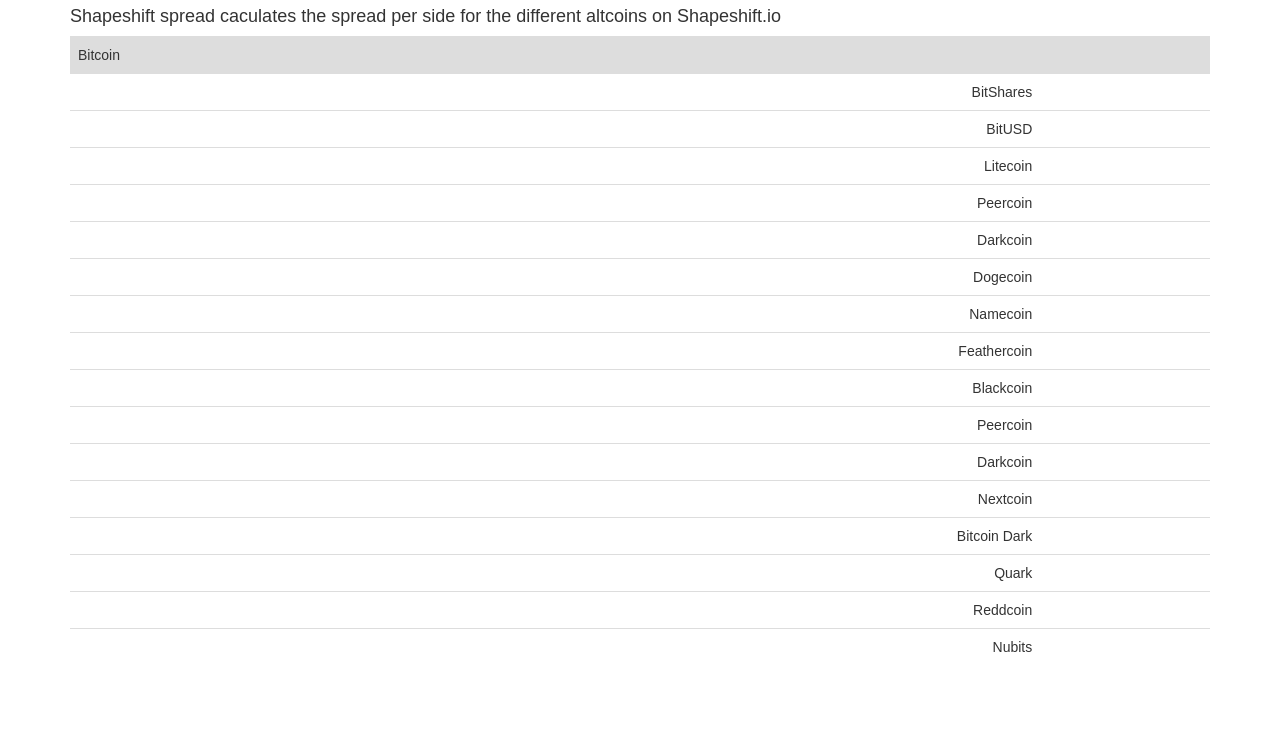
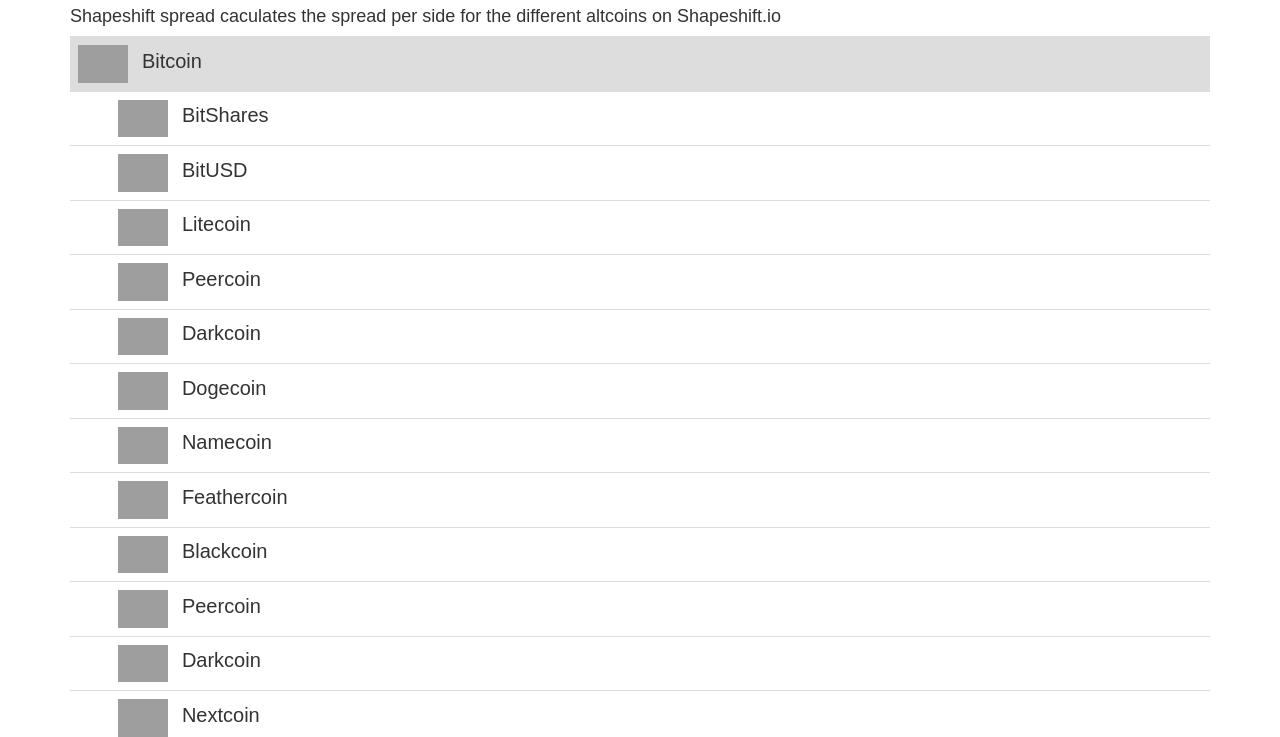
Before and after one commit to kaibakker/shapeshiftspread, a plain HTML site: page index.html in a window 1280 px wide. Shown: the part 63-800 px from the top of the page. Drawn offline with nearby package versions, Linux system fonts and the light colour scheme; no server answers; grey boxes are pictures that could not be loaded.

Commit message:
Added icons and some styling

```diff
--- a/index.html
+++ b/index.html
@@ -9,6 +9,7 @@
 
 	<!-- Favicon -->
 	<link rel="icon" type="image/png" href="http://whatisbitusd.com/images/favicon.png" />
+
 
 	<!-- Bootstrap -->
 	<link href="http://whatisbitusd.com/css/bootstrap.min.css" rel="stylesheet" type="text/css">
@@ -77,71 +78,156 @@
 </h4>
 	<table class="table">
 		<tr id="btc" class="coin selected">
-			<td class="name">Bitcoin</td>
+			<td>
+				<div class="name">
+					<img src="https://shapeshift.io/images/coins/bitcoin.png" />
+					<span>Bitcoin</span >
+				</div>
+			</td>
 			<td class="spread"></td>
 		</tr>
 		<tr id="bts" class="coin">
-			<td class="name">BitShares</td>
+			<td>
+				<div class="name">
+					<img src="https://shapeshift.io/images/coins/bitshares.png" class="coin-image" alt="BitShares icon"/>
+					<span>BitShares</span >
+				</div>
+			</td>
 			<td class="spread"></td>
 		</tr>
 	<tr id="bitusd" class="coin">
-			<td class="name">BitUSD</td>
+			<td>
+				<div class="name">
+					<img src="https://shapeshift.io/images/coins/bitusd.png" class="coin-image" alt="BitUSD icon"/>
+					<span>BitUSD</span >
+				</div>
+			</td>
 			<td class="spread"></td>
 		</tr>
 		<tr id="ltc" class="coin">
-			<td class="name">Litecoin</td>
+			<td>
+				<div class="name">
+					<img src="https://shapeshift.io/images/coins/litecoin.png" class="coin-image" alt="Litecoin icon"/>
+					<span>Litecoin</span >
+				</div>
+			</td>
 			<td class="spread"></td>
 		</tr>
 		<tr id="ppc" class="coin">
-			<td class="name">Peercoin</td>
+			<td>
+				<div class="name">
+					<img src="https://shapeshift.io/images/coins/peercoin.png" class="coin-image" alt="Peercoin icon"/>
+					<span>Peercoin</span >
+				</div>
+			</td>
 			<td class="spread"></td>
 		</tr>
 		<tr id="drk" class="coin">
-			<td class="name">Darkcoin</td>
+			<td>
+				<div class="name">
+					<img src="https://shapeshift.io/images/coins/darkcoin.png" class="coin-image" alt="Darkcoin icon"/>
+					<span>Darkcoin</span >
+				</div>
+			</td>
 			<td class="spread"></td>
 		</tr>
 		<tr id="doge" class="coin">
-			<td class="name">Dogecoin</td>
+			<td>
+				<div class="name">
+					<img src="https://shapeshift.io/images/coins/dogecoin.png" class="coin-image" alt="Dogecoin icon"/>
+					<span>Dogecoin</span >
+				</div>
+			</td>
 			<td class="spread"></td>
 		</tr>
 		<tr id="nmc" class="coin">
-			<td class="name">Namecoin</td>
+			<td>
+				<div class="name">
+					<img src="https://shapeshift.io/images/coins/namecoin.png" class="coin-image" alt="Namecoin icon"/>
+					<span>Namecoin</span >
+				</div>
+			</td>
 			<td class="spread"></td>
 		</tr>
 		<tr id="ftc" class="coin">
-			<td class="name">Feathercoin</td>
+			<td>
+				<div class="name">
+					<img src="https://shapeshift.io/images/coins/feathercoin.png" class="coin-image" alt="Feathercoin icon"/>
+					<span>Feathercoin</span >
+				</div>
+			</td>
 			<td class="spread"></td>
 		</tr>
 		<tr id="blk" class="coin">
-			<td class="name">Blackcoin</td>
+			<td>
+				<div class="name">
+					<img src="https://shapeshift.io/images/coins/blackcoin.png" class="coin-image" alt="Blackcoin icon"/>
+					<span>Blackcoin</span >
+				</div>
+			</td>
 			<td class="spread"></td>
 		</tr>
 		<tr id="ppc" class="coin">
-			<td class="name">Peercoin</td>
+			<td>
+				<div class="name">
+					<img src="https://shapeshift.io/images/coins/peercoin.png" class="coin-image" alt="Peercoin icon"/>
+					<span>Peercoin</span >
+				</div>
+			</td>
 			<td class="spread"></td>
 		</tr>
 		<tr id="drk" class="coin">
-			<td class="name">Darkcoin</td>
+			<td>
+				<div class="name">
+					<img src="https://shapeshift.io/images/coins/darkcoin.png" class="coin-image" alt="Darkcoin icon"/>
+					<span>Darkcoin</span >
+				</div>
+			</td>
 			<td class="spread"></td>
 		</tr>
 		<tr id="nxt" class="coin">
-			<td class="name">Nextcoin</td>
+			<td>
+				<div class="name">
+					<img src="https://shapeshift.io/images/coins/nxt.png" class="coin-image" alt="Nextcoin icon"/>
+					<span>Nextcoin</span >
+				</div>
+			</td>
 			<td class="spread"></td>
 		</tr>
 		<tr id="btcd" class="coin">
-			<td class="name">Bitcoin Dark</td>
+			<td>
+				<div class="name">
+					<img src="https://shapeshift.io/images/coins/bitcoindark.png" class="coin-image" alt="Bitcoin icon"/>
+					<span>Bitcoin Dark</span >
+				</div>
+			</td>
 			<td class="spread"></td>
 		</tr>
 		<tr id="qrk" class="coin">
-			<td class="name">Quark</td>
+			<td>
+				<div class="name">
+					<img src="https://shapeshift.io/images/coins/quark.png" class="coin-image" alt="Quark icon"/>
+					<span>Quark</span >
+				</div>
+			</td>
 			<td class="spread"></td>
 		</tr>
 		<tr id="rdd" class="coin">
-			<td class="name">Reddcoin</td>
+			<td>
+				<div class="name">
+					<img src="https://shapeshift.io/images/coins/reddcoin.png" />
+					<span>Reddcoin</span >
+				</div>
+			</td>
 			<td class="spread"></td>
 		</tr>
 		<tr id="nbt" class="coin">
-			<td class="name">Nubits</td>
+			<td>
+				<div class="name">
+					<img src="https://shapeshift.io/images/coins/nubits.png" />
+					<span>Nubits</span >
+				</div>
+			</td>
 			<td class="spread"></td>
 		</tr>
 	</table>
--- a/style.css
+++ b/style.css
@@ -4,12 +4,20 @@
 	background-color: #ddd;
 }
 .selected .name {
-	text-align: left;
+	padding-left: 0px;
 }
 .name {
-	text-align: right;
+	padding-left: 40px;
 }
 
+.coin img {
+	width: 50px;
+	heigth: 50px;
+}
+.coin span {
+	margin-left: 10px;
+	font-size: 20px;
+}
 
 body {
 	font-family: 'Nunito', sans-serif;
```
